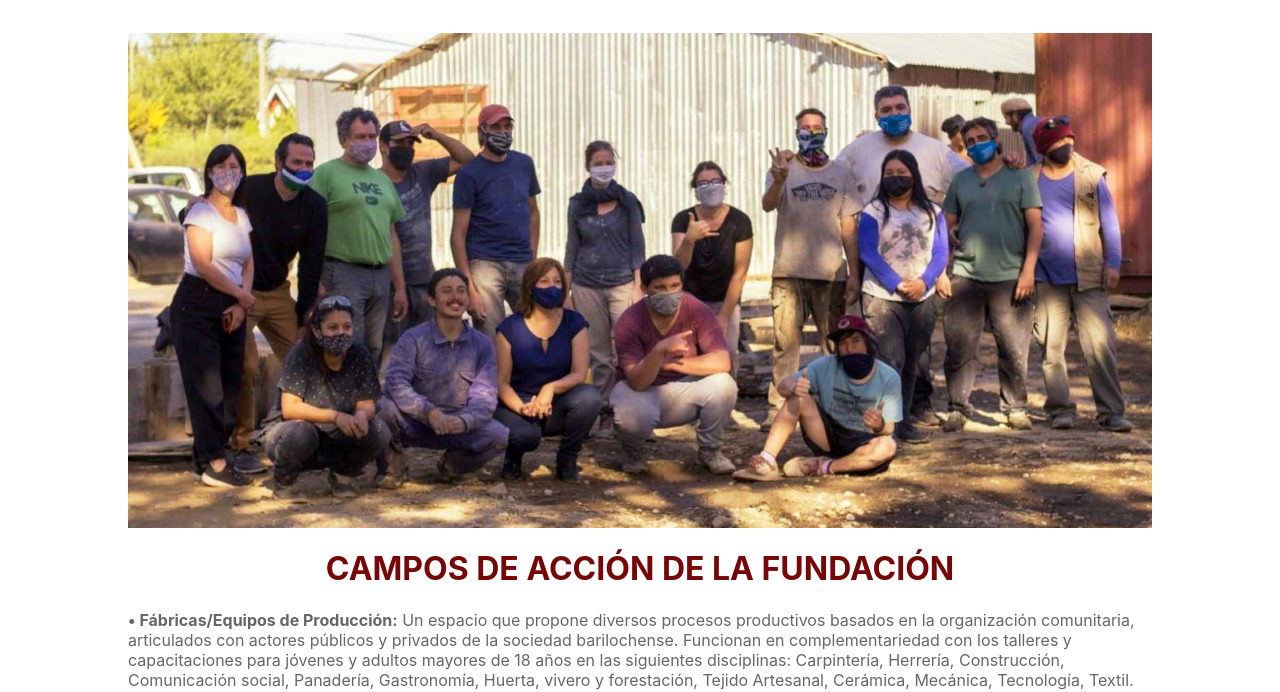
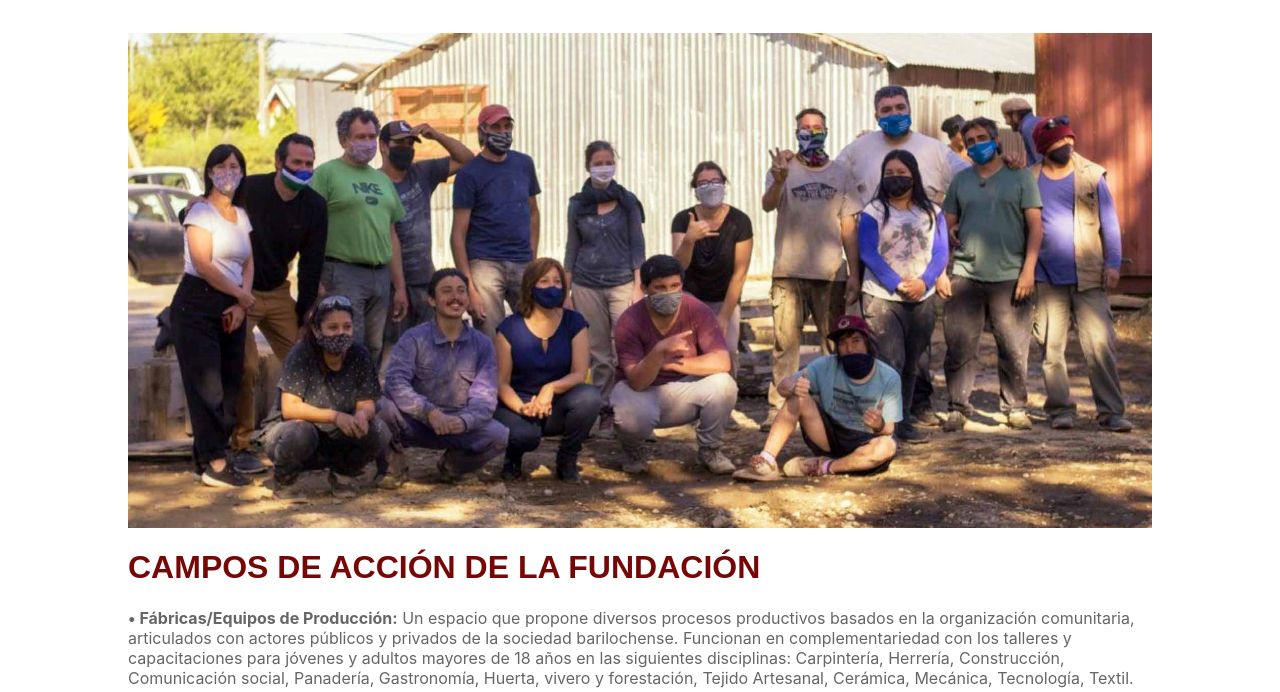
Before and after one commit to LautaroRk/sanjoweb, a plain HTML site: page fundacion.html in a window 1280 px wide. Shown: the part 117-809 px from the top of the page. Drawn offline with Linux system fonts and the light colour scheme.

Commit message:
Ajustar la tipografía y posición del título principal en fundacion.html

```diff
--- a/style.css
+++ b/style.css
@@ -55,7 +55,9 @@ nav li {
 
 h1 {
     color: rgb(119, 7, 7);
-    text-align: center;
+    text-align: left;
+    font-weight: 800;
+    font-family: 'Montserrat', sans-serif;
 }
 
 #contenedor-portada {
```
